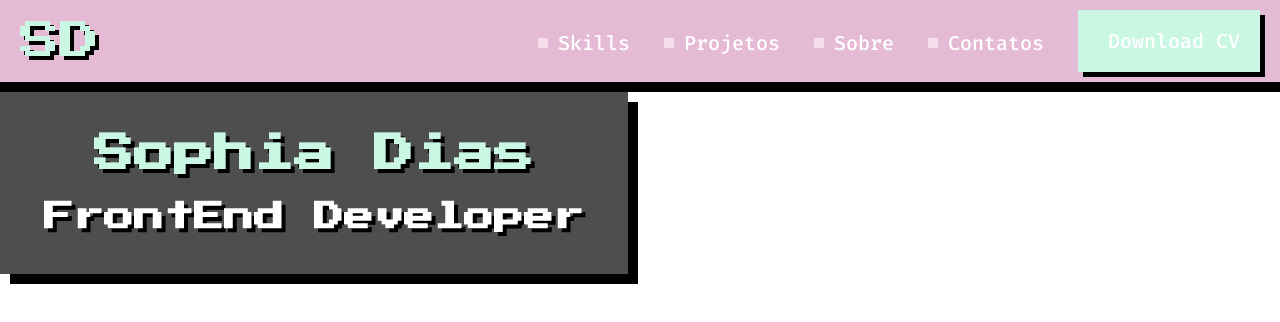
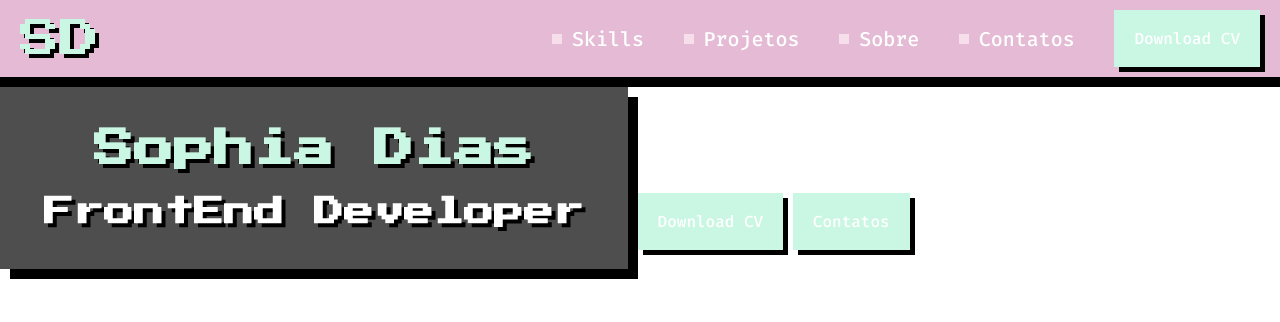
Before and after one commit to Sophia-Dias/curso-html-css-feliz, a plain HTML site: page index.html in a window 1280 px wide. Drawn offline with Linux system fonts and the light colour scheme.

Commit message:
Create the components

```diff
--- /dev/null
+++ b/css/components/action.css
@@ -0,0 +1,18 @@
+.action {
+    display: inline-flex;
+    align-items: center;
+    margin-right: 30px;
+    color: #FFF;
+    font-size: 20px;
+    font-family: "Fira Code", sans-serif;
+    font-weight: 500;
+    text-decoration: none;
+}
+
+.action::before {
+    content: "";
+    background-color: #F6DFEB;
+    width: 10px;
+    height: 10px;
+    margin-right: 10px;
+}
--- a/css/components/box.css
+++ b/css/components/box.css
@@ -1,4 +1,4 @@
-#box {
+.box {
     display: inline-block;
     background-color: #4E4E4E;
     box-shadow: 10px 10px 0 #000;
@@ -6,6 +6,6 @@
     padding: 42px 44px;
 }
 
-#box h1 {
+.box .title {
     margin-bottom: 28px;
 }
--- /dev/null
+++ b/css/components/header.css
@@ -0,0 +1,7 @@
+.header {
+    display: flex;
+    justify-content: space-between;
+    border-bottom: 10px solid #000;
+    background-color: #E4BAD4;
+    padding: 10px 20px;
+}
--- /dev/null
+++ b/css/components/icon.css
@@ -0,0 +1,9 @@
+.icon {
+    display: inline-flex;
+    font-family: "Press Start 2P", sans-serif;
+    font-size: 40px;
+    color: #CAF7E3;
+    text-shadow: 4px 4px 0 #000;
+    font-weight: 500;
+    align-items: center;
+}
--- a/css/components/subtitle.css
+++ b/css/components/subtitle.css
@@ -1,4 +1,4 @@
-h2 {
+.subtitle {
     font-size: 30px;
     font-family: "Press Start 2P", sans-serif;
     text-shadow: 4px 4px 0 #000;
--- a/css/index.css
+++ /dev/null
@@ -1,53 +0,0 @@
-header {
-    display: flex;
-    justify-content: space-between;
-    border-bottom: 10px solid #000;
-    background-color: #E4BAD4;
-    padding: 10px 20px;
-}
-
-#icon {
-    display: inline-flex;
-    font-family: "Press Start 2P", sans-serif;
-    font-size: 40px;
-    color: #CAF7E3;
-    text-shadow: 4px 4px 0 #000;
-    font-weight: 500;
-    align-items: center;
-}
-
-nav {
-    text-align: right;
-}
-
-a {
-    display: inline-flex;
-    align-items: center;
-    margin-right: 30px;
-    color: #FFF;
-    font-size: 20px;
-    font-family: "Fira Code", sans-serif;
-    font-weight: 500;
-    text-decoration: none;
-}
-
-a::before {
-    content: "";
-    background-color: #F6DFEB;
-    width: 10px;
-    height: 10px;
-    margin-right: 10px;
-}
-
-#button {
-    display: inline-block;
-    background-color: #CAF7E3;
-    box-shadow: 5px 5px 0 #000;
-    padding: 18px 20px;
-    margin-right: 0px;
-    transition: transform 200ms cubic-bezier(0,-0.51,1,2.58);
-}
-
-#button:hover {
-    transform: scale(1.08);
-}
--- a/css/reset.css
+++ b/css/reset.css
@@ -1,3 +1,7 @@
+body {
+    font-family: "Fira Code", sans-serif;
+}
+
 body, h1, h2, h3 {
     margin: 0;
 }
--- a/index.html
+++ b/index.html
@@ -4,10 +4,13 @@
 <head>
     <meta charset="UTF-8">
     <link rel="stylesheet" href="css/reset.css">
-    <link rel="stylesheet" href="css/index.css">
+    <link rel="stylesheet" href="css/components/action.css">
+    <link rel="stylesheet" href="css/components/box.css">
+    <link rel="stylesheet" href="css/components/button.css">
+    <link rel="stylesheet" href="css/components/header.css">
+    <link rel="stylesheet" href="css/components/icon.css">
+    <link rel="stylesheet" href="css/components/subtitle.css">
     <link rel="stylesheet" href="css/components/title.css">
-    <link rel="stylesheet" href="css/components/subtitle.css">
-    <link rel="stylesheet" href="css/components/box.css">
 
     <link href="https://fonts.googleapis.com/css2?family=Fira+Code:wght@300;500&family=Press+Start+2P&display=swap" rel="stylesheet">
 
@@ -15,22 +18,25 @@
 </head>
 
 <body>
-    <header>
-        <h1 id="icon">SD</h1>
+    <header class="header">
+        <h1 class="icon">SD</h1>
 
-        <nav>
-            <a href="" lang="en">Skills</a>
-            <a href="">Projetos</a>
-            <a href="">Sobre</a>
-            <a href="">Contatos</a>
-            <a id="button" href="" lang="en">Download CV</a>
+        <nav >
+            <a class="action" href="" lang="en">Skills</a>
+            <a class="action" href="">Projetos</a>
+            <a class="action" href="">Sobre</a>
+            <a class="action" href="">Contatos</a>
+            <a class="button" href="" lang="en">Download CV</a>
         </nav>
     </header>
 
-    <div id="box">
-        <h1>Sophia Dias</h1>
-        <h2>FrontEnd Developer</h2>
+    <div class="box">
+        <h1 class="title">Sophia Dias</h1>
+        <h2 class="subtitle">FrontEnd Developer</h2>
     </div>
+
+    <a class="button" href="" lang="en">Download CV</a>
+    <a class="button" href="">Contatos</a>
 </body>
 
 </html>
```
